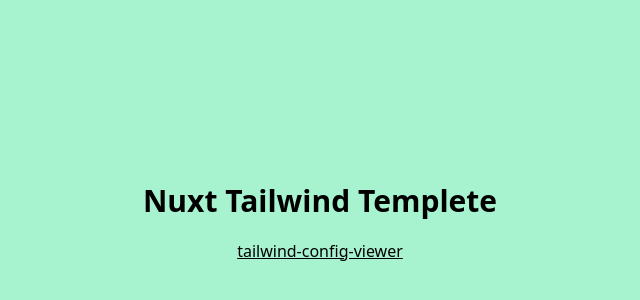
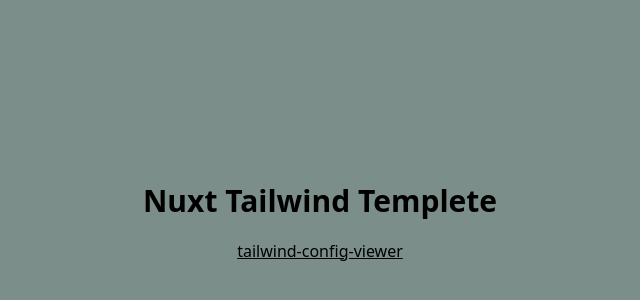
Before and after one commit to nacal/portfolio, a Nuxt app: page / in a window 1280 px wide. Shown: the part 180-480 px from the top of the page, without its empty margins (320-960 px from the left). Built offline with nearby package versions, Linux system fonts and the light colour scheme.

Commit message:
Set theme color

```diff
--- a/tailwind.config.js
+++ b/tailwind.config.js
@@ -10,8 +10,9 @@ module.exports = {
   theme: {
     extend: {
       colors: {
-        primary: '#a7f3d0',
-        secondary: '#fef3c7',
+        base: '#99B5AD',
+        primary: '#7B8E89',
+        secondary: '#6F7F7A',
       },
     },
   },
```
